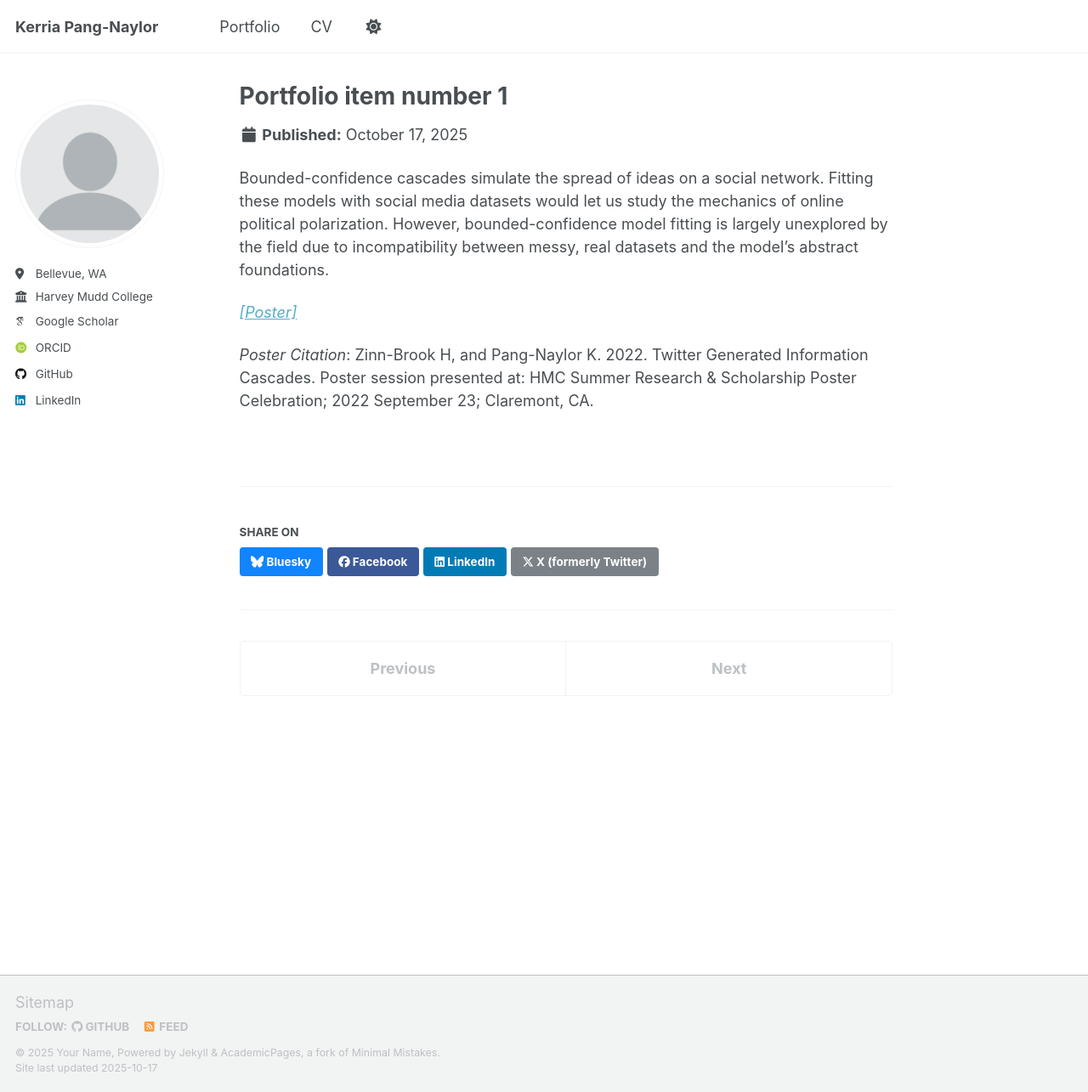
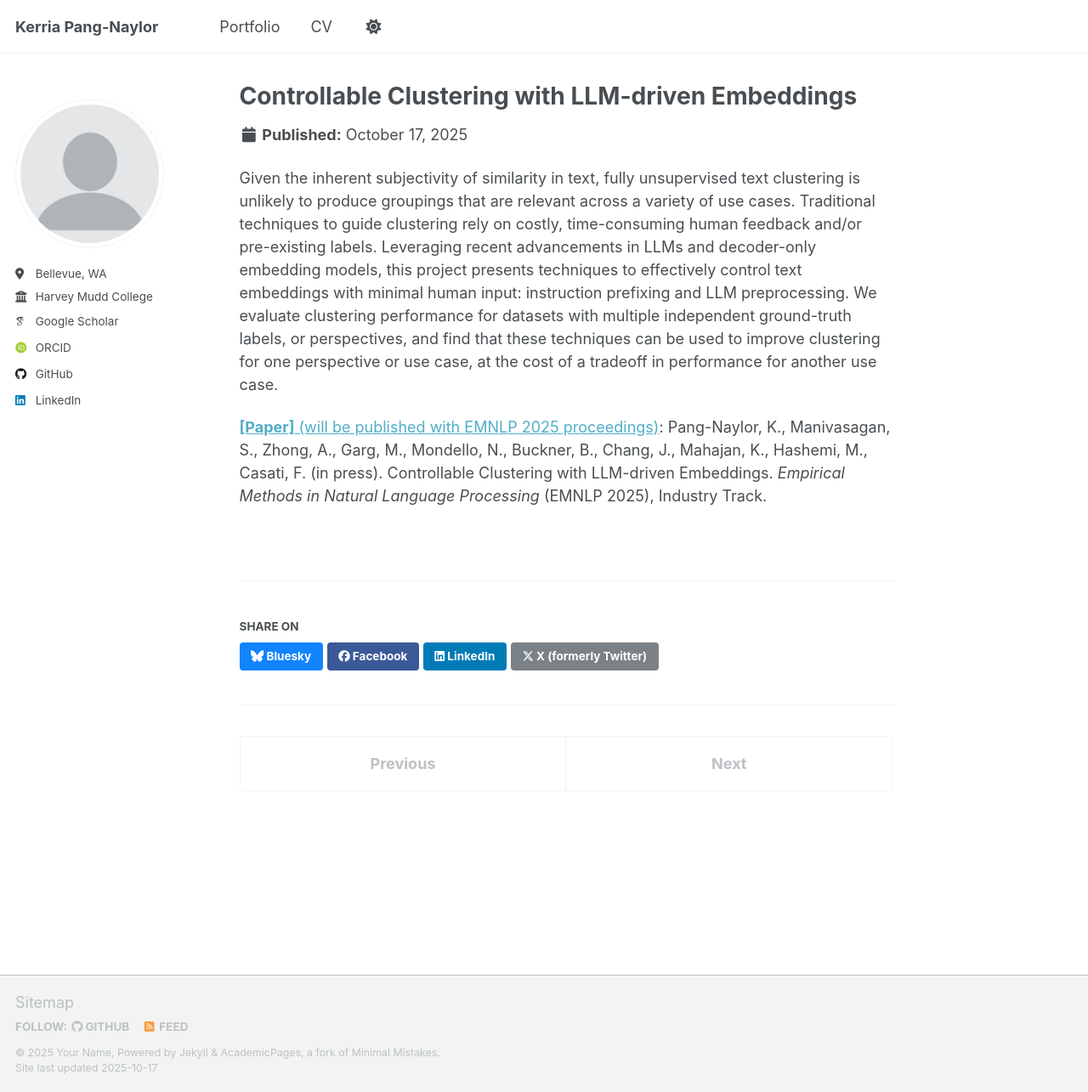
Before and after one commit to kerrlya/kerrlya.github.io, a Jekyll site: the page built from _portfolio/portfolio-1.md, in a window 1280 px wide and 1285 px high. Shown: the whole window at 85% size. Built offline with Jekyll 4.4.1, drawn with Linux system fonts in a browser that asks for light colours; some web fonts are replaced; a script that is not in the unit is left out.

Commit message:
portfolio update

```diff
--- a/_portfolio/portfolio-1.md
+++ b/_portfolio/portfolio-1.md
@@ -1,11 +1,9 @@
 ---
-title: "Portfolio item number 1"
-excerpt: "Bounded-confidence cascades simulate the spread of ideas on a social network. Fitting these models with social media datasets would let us study the mechanics of online political polarization.  However, bounded-confidence model fitting is largely unexplored by the field due to incompatibility between messy, real datasets and the model’s abstract foundations. <br/><img src='/files/network.png'>"
+title: "Controllable Clustering with LLM-driven Embeddings"
+excerpt: "Given the inherent subjectivity of similarity in text, fully unsupervised text clustering is unlikely to produce groupings that are relevant across a variety of use cases. Traditional techniques to guide clustering rely on costly, time-consuming human feedback and/or pre-existing labels. Leveraging recent advancements in LLMs and decoder-only embedding models, this project presents techniques to effectively control text embeddings with minimal human input: instruction prefixing and LLM preprocessing. We evaluate clustering performance for datasets with multiple independent ground-truth labels, or perspectives, and find that these techniques can be used to improve clustering for one perspective or use case, at the cost of a tradeoff in performance for another use case. <br/><img src='/files/llmdiagram.png'>"
 collection: portfolio
 ---
 
-Bounded-confidence cascades simulate the spread of ideas on a social network. Fitting these models with social media datasets would let us study the mechanics of online political polarization.  However, bounded-confidence model fitting is largely unexplored by the field due to incompatibility between messy, real datasets and the model’s abstract foundations.
+Given the inherent subjectivity of similarity in text, fully unsupervised text clustering is unlikely to produce groupings that are relevant across a variety of use cases. Traditional techniques to guide clustering rely on costly, time-consuming human feedback and/or pre-existing labels. Leveraging recent advancements in LLMs and decoder-only embedding models, this project presents techniques to effectively control text embeddings with minimal human input: instruction prefixing and LLM preprocessing. We evaluate clustering performance for datasets with multiple independent ground-truth labels, or perspectives, and find that these techniques can be used to improve clustering for one perspective or use case, at the cost of a tradeoff in performance for another use case.
 
-[*\[Poster\]*](https://kerrlya.github.io/files/bc_poster.pdf)
-
-*Poster Citation*: Zinn-Brook H, and Pang-Naylor K. 2022. Twitter Generated Information Cascades. Poster session presented at: HMC Summer Research & Scholarship Poster Celebration; 2022 September 23; Claremont, CA.
+[**\[Paper\]** (will be published with EMNLP 2025 proceedings)](): Pang-Naylor, K., Manivasagan, S., Zhong, A., Garg, M., Mondello, N., Buckner, B., Chang, J., Mahajan, K., Hashemi, M., Casati, F. (in press). Controllable Clustering with LLM-driven Embeddings. *Empirical Methods in Natural Language Processing* (EMNLP 2025), Industry Track.
```
Also changed, not shown: _portfolio/portfolio-2.md (added, +13 -0 lines), _portfolio/portfolio-3.md (added, +9 -0 lines), _portfolio/portfolio-4.md (added, +10 -0 lines), _publications/portfolio-2.html (renamed from _portfolio/portfolio-2.html), files/tradeoff.png (added), 2 other files.
